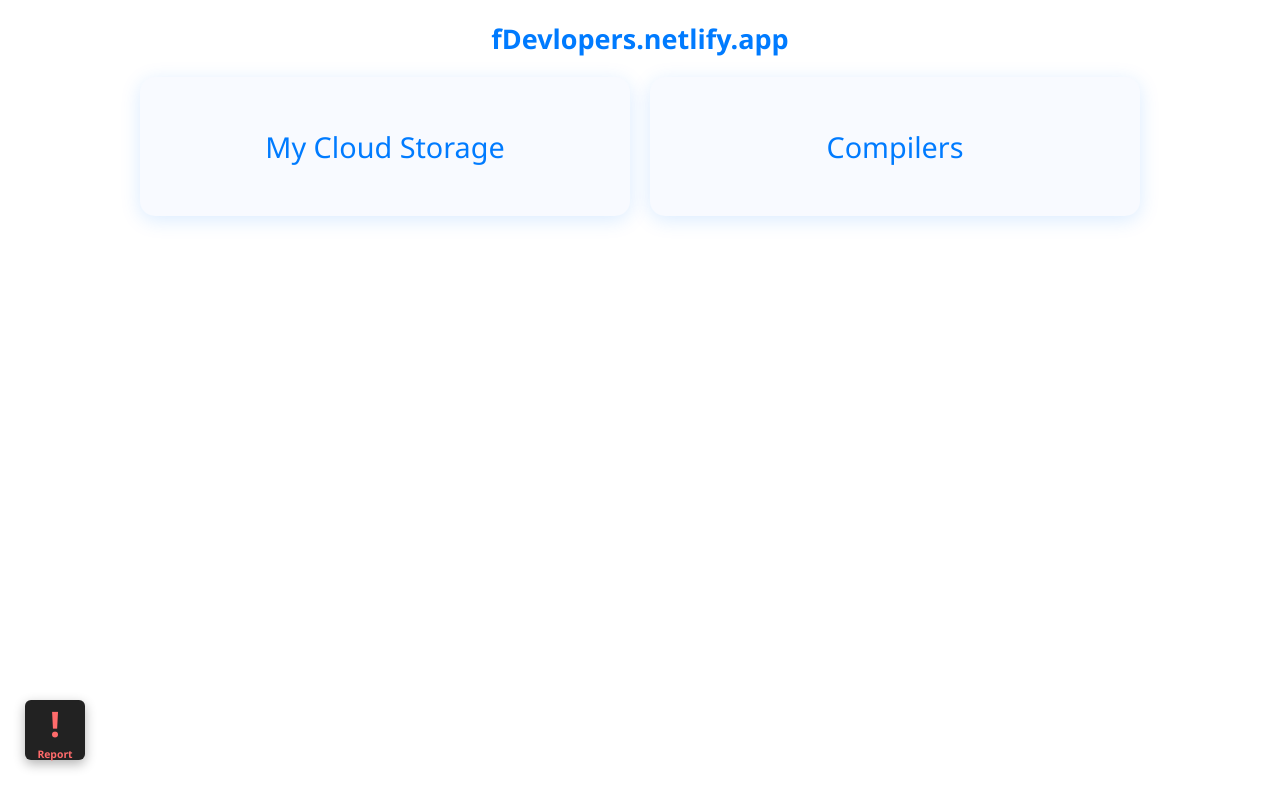
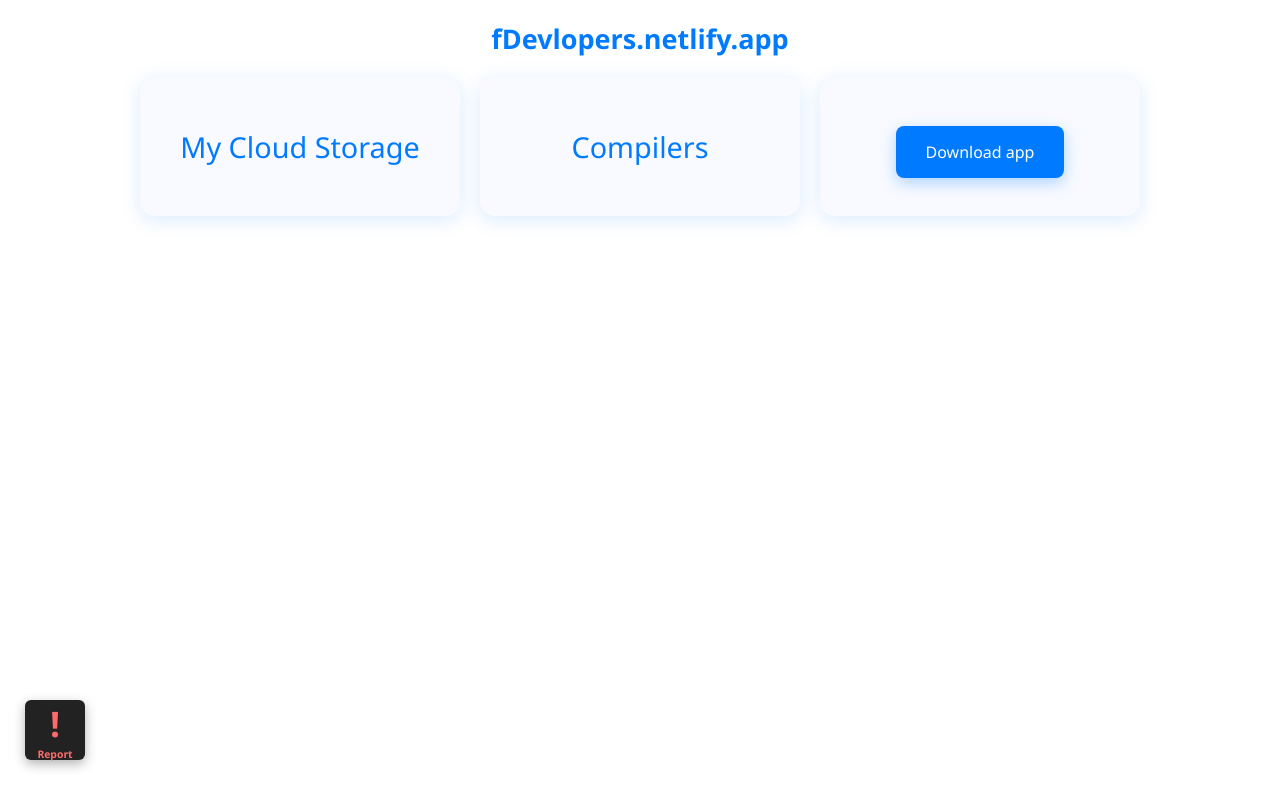
Before and after one commit to Nk7472/SQLite, a plain HTML site: page index.html in a window 1280 px wide. Drawn offline with Linux system fonts and the light colour scheme.

Commit message:
Update index.html

```diff
--- a/index.html
+++ b/index.html
@@ -135,6 +135,20 @@
       .game-card { font-size: 1.3rem; padding: 30px 10px; }
       .report-button { width: 3.2rem; height: 3.2rem; font-size: 1.8rem; }
     }
+    a.download-btn {
+      padding: 15px 30px;
+      font-size: 1rem;
+      color: white;
+      background-color: #007BFF;
+      text-decoration: none;
+      border-radius: 8px;
+      box-shadow: 0 5px 15px rgba(0, 123, 255, 0.3);
+      transition: background 0.3s ease;
+    }
+
+    a.download-btn:hover {
+      background-color: #0056b3;
+    }
   </style>
 </head>
 <body>
@@ -142,6 +156,7 @@
   <div class="grid">
     <div id="storage" class="game-card" >My Cloud Storage</div>
     <div id="comp" class="game-card" >Compilers</div>
+    <div id="comp" class="game-card" ><a href="https://symphonious-muffin-fc336e.netlify.app/fDevelopers-z6.apk" download class="download-btn">Download app</a></div>
   </div>
 
   <div class="report-button" onclick="openReport()">
```
